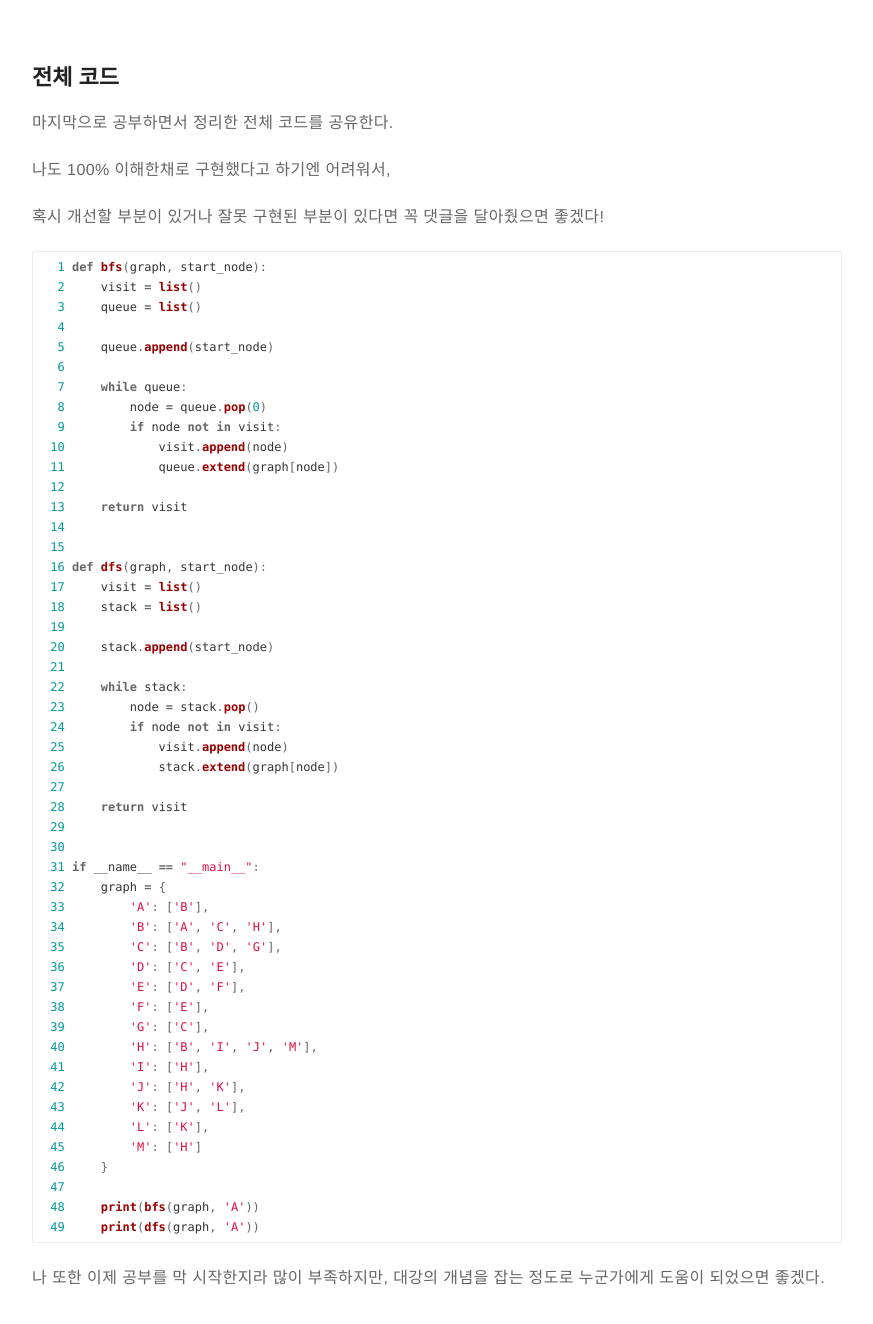
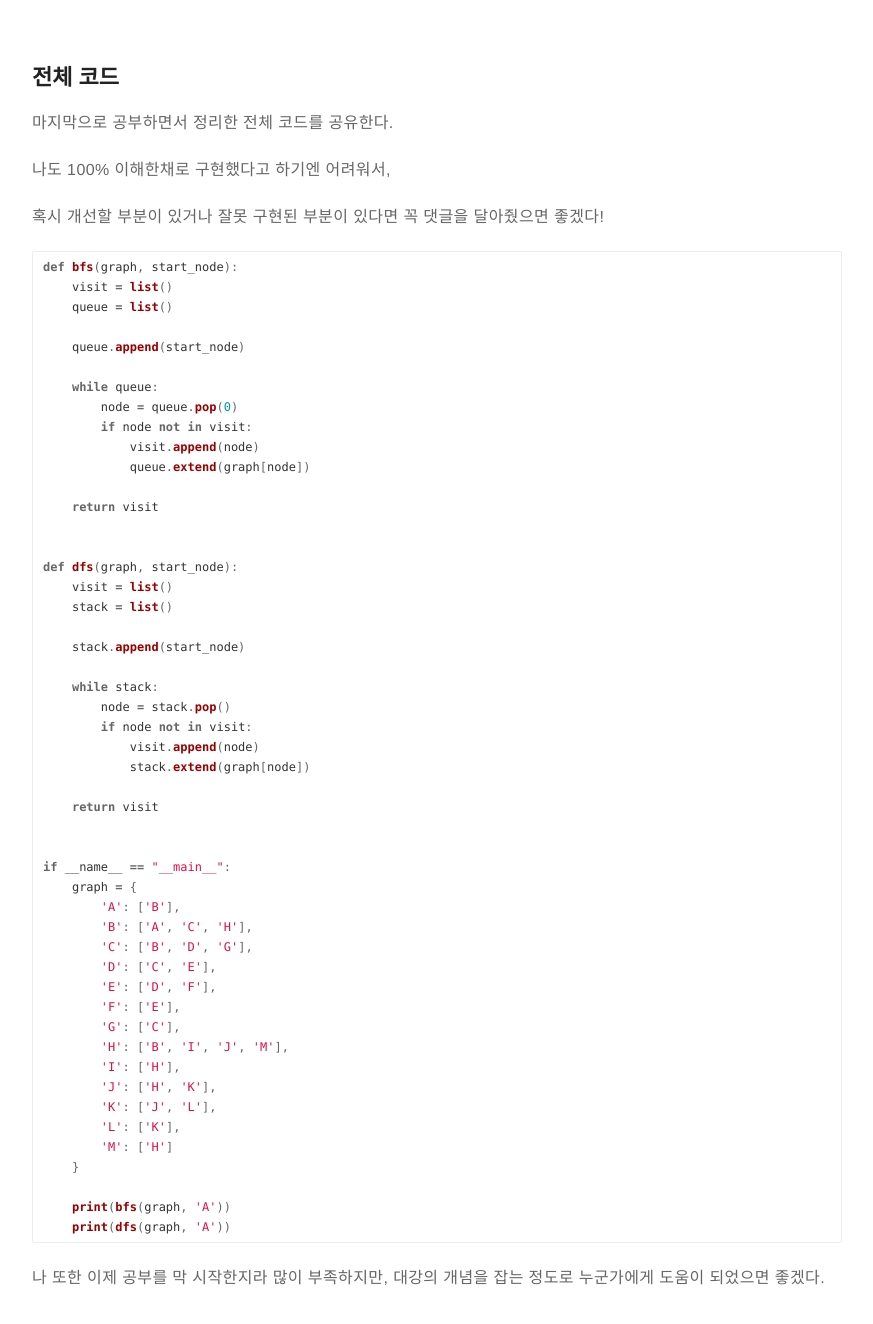
Before and after one commit to itholic/itholic.github.io, a Jekyll site: the page built from _posts/python/2019-02-07-python-bfs-dfs.md, in a window 1280 px wide and 1400 px high, scrolled down 5081 px. Shown: the top 1324 px of the window, without its empty margins (203-1076 px from the left). Built offline with Jekyll 4.4.1, drawn with Linux system fonts in a browser that asks for light colours; comment, search, counter and statistics services are not loaded.

````diff
--- a/_config.yml
+++ b/_config.yml
@@ -80,7 +80,7 @@
 database: true
 book: true
 javascript: true
-code: true
+# code: true
 kata: true
 go: true
 thinking: true
--- a/_posts/python/2019-02-07-python-bfs-dfs.md
+++ b/_posts/python/2019-02-07-python-bfs-dfs.md
@@ -175,55 +175,55 @@
 혹시 개선할 부분이 있거나 잘못 구현된 부분이 있다면 꼭 댓글을 달아줬으면 좋겠다!
 
 ```python
-  1 def bfs(graph, start_node):
-  2     visit = list()
-  3     queue = list()
-  4
-  5     queue.append(start_node)
-  6
-  7     while queue:
-  8         node = queue.pop(0)
-  9         if node not in visit:
- 10             visit.append(node)
- 11             queue.extend(graph[node])
- 12
- 13     return visit
- 14
- 15
- 16 def dfs(graph, start_node):
- 17     visit = list()
- 18     stack = list()
- 19
- 20     stack.append(start_node)
- 21
- 22     while stack:
- 23         node = stack.pop()
- 24         if node not in visit:
- 25             visit.append(node)
- 26             stack.extend(graph[node])
- 27
- 28     return visit
- 29
- 30
- 31 if __name__ == "__main__":
- 32     graph = {
- 33         'A': ['B'],
- 34         'B': ['A', 'C', 'H'],
- 35         'C': ['B', 'D', 'G'],
- 36         'D': ['C', 'E'],
- 37         'E': ['D', 'F'],
- 38         'F': ['E'],
- 39         'G': ['C'],
- 40         'H': ['B', 'I', 'J', 'M'],
- 41         'I': ['H'],
- 42         'J': ['H', 'K'],
- 43         'K': ['J', 'L'],
- 44         'L': ['K'],
- 45         'M': ['H']
- 46     }
- 47
- 48     print(bfs(graph, 'A'))
- 49     print(dfs(graph, 'A'))
+def bfs(graph, start_node):
+    visit = list()
+    queue = list()
+
+    queue.append(start_node)
+
+    while queue:
+        node = queue.pop(0)
+        if node not in visit:
+            visit.append(node)
+            queue.extend(graph[node])
+
+    return visit
+
+
+def dfs(graph, start_node):
+    visit = list()
+    stack = list()
+
+    stack.append(start_node)
+
+    while stack:
+        node = stack.pop()
+        if node not in visit:
+            visit.append(node)
+            stack.extend(graph[node])
+
+    return visit
+
+
+if __name__ == "__main__":
+    graph = {
+        'A': ['B'],
+        'B': ['A', 'C', 'H'],
+        'C': ['B', 'D', 'G'],
+        'D': ['C', 'E'],
+        'E': ['D', 'F'],
+        'F': ['E'],
+        'G': ['C'],
+        'H': ['B', 'I', 'J', 'M'],
+        'I': ['H'],
+        'J': ['H', 'K'],
+        'K': ['J', 'L'],
+        'L': ['K'],
+        'M': ['H']
+    }
+
+    print(bfs(graph, 'A'))
+    print(dfs(graph, 'A'))
 ```
 
 
````
